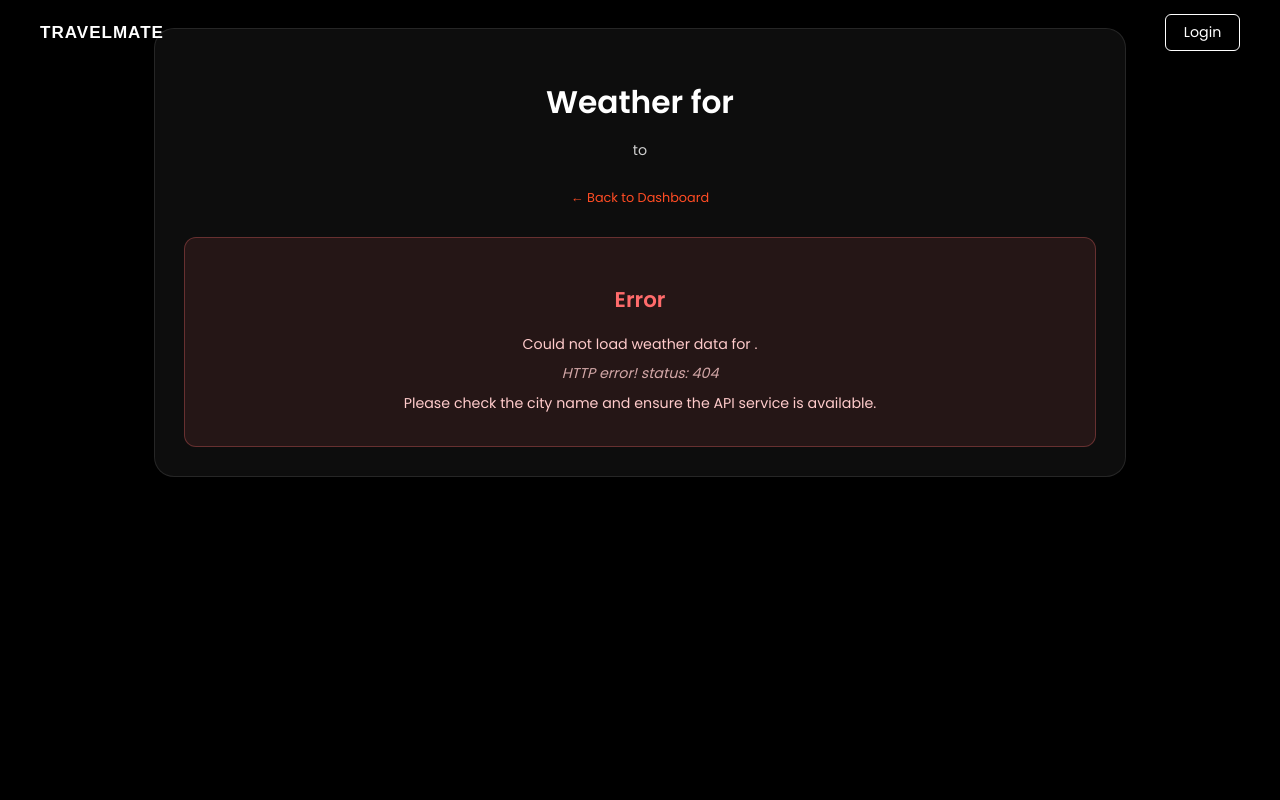
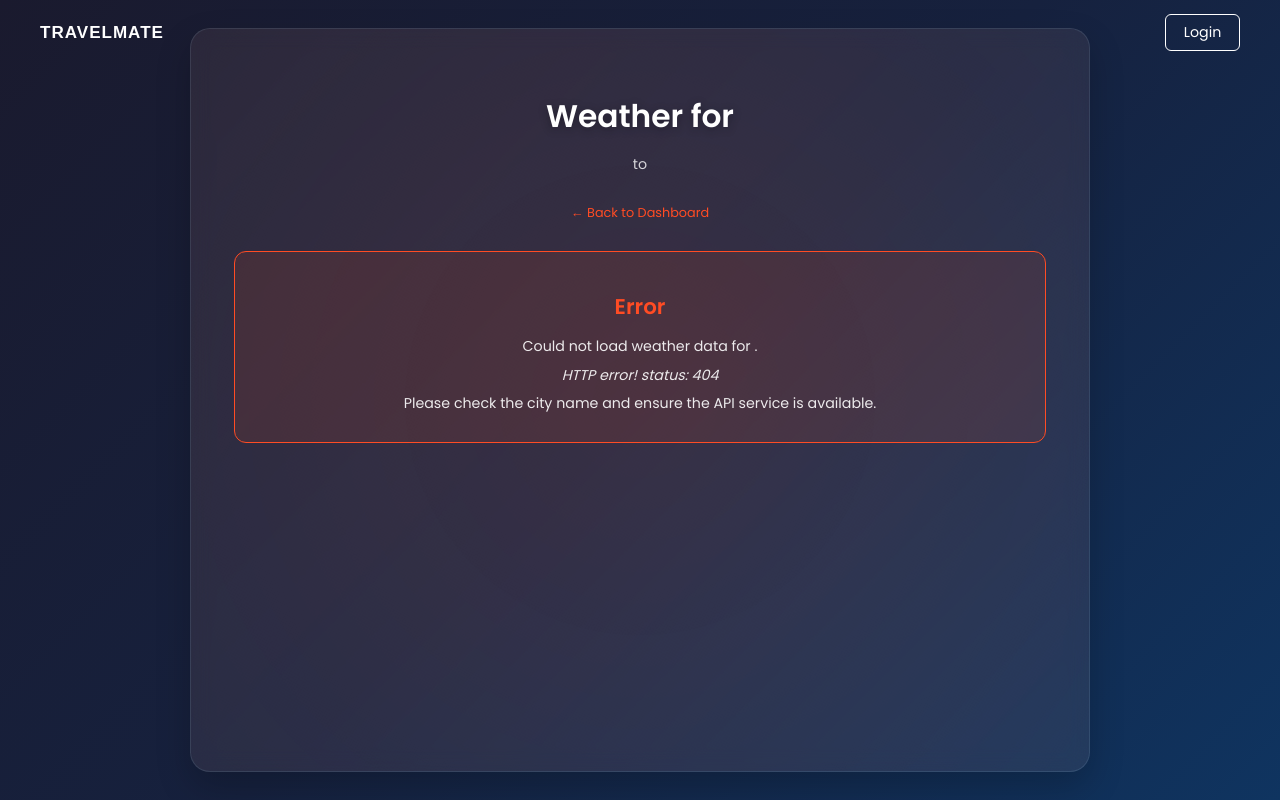
Before and after one commit to donaldheddesheimer/TravelMate, a Django app: template templates/weather/forecast.html in a window 1280 px wide. Run offline with Django 4.2, Linux system fonts and the light colour scheme; the template is opened without the code that fills it, so the values that code supplies are empty.

Commit message:
weather ui

```diff
--- a/templates/weather/forecast.html
+++ b/templates/weather/forecast.html
@@ -4,9 +4,9 @@
 {% block title %}{{ trip.destination }} Weather - TravelMate{% endblock %}
 
 {% block content %}
-<div class="weather-wrapper">
-  <div class="weather-container">
-    <div class="weather-header">
+<div class="packing-wrapper">
+  <div class="packing-container">
+    <div class="packing-header">
       <h1>Weather for {{ trip.destination }}</h1>
       <p>{{ trip.date_leaving|date:"M d, Y" }} to {{ trip.date_returning|date:"M d, Y" }}</p>
       <a href="{% url 'trips:dashboard' trip.id %}" class="back-link">
@@ -33,7 +33,6 @@ document.addEventListener('DOMContentLoaded', function() {
     const endDate = "{{ trip.date_returning|date:'Y-m-d' }}";   // Format YYYY-MM-DD
 
     // Construct the API URL using the parameters expected by get_weather_view
-    // Ensure this path matches your urls.py for the get_weather_view
     const apiUrl = `/weather/api/weather/?city=${encodeURIComponent(city)}&start_date=${encodeURIComponent(startDate)}&end_date=${encodeURIComponent(endDate)}`;
 
     console.log("Fetching weather from:", apiUrl);
@@ -41,12 +40,10 @@ document.addEventListener('DOMContentLoaded', function() {
     fetch(apiUrl)
         .then(response => {
             if (!response.ok) {
-                 // Try to get error message from JSON response body
                 return response.json().then(errData => {
                     throw new Error(errData.error || `HTTP error! status: ${response.status}`);
                 }).catch(() => {
-                    // If response is not JSON or parsing fails, throw generic error
-                     throw new Error(`HTTP error! status: ${response.status}`);
+                    throw new Error(`HTTP error! status: ${response.status}`);
                 });
             }
             return response.json();
@@ -75,17 +72,16 @@ document.addEventListener('DOMContentLoaded', function() {
 
                 if (!dailyForecast[dateKey]) {
                     dailyForecast[dateKey] = {
-                        // Display date in local, more readable format
                         displayDate: new Date(item.dt * 1000).toLocaleDateString('en-US', {
                             weekday: 'short',
                             month: 'short',
                             day: 'numeric'
                         }),
                         items: [],
-                        maxTemp: -Infinity, // Initialize for finding max
-                        minTemp: Infinity,  // Initialize for finding min
-                        icons: new Set(), // Use a Set to store unique icons for the day
-                        descriptions: new Set() // Use a Set for unique descriptions
+                        maxTemp: -Infinity,
+                        minTemp: Infinity,
+                        icons: new Set(),
+                        descriptions: new Set()
                     };
                 }
                 dailyForecast[dateKey].items.push(item);
@@ -100,16 +96,15 @@ document.addEventListener('DOMContentLoaded', function() {
                 <div class="current-weather">
                     <h2>${weatherData.city.name}</h2>
                     <p>Trip Duration: ${weatherData.trip_duration} days</p>
-                     <p>Forecast for ${Object.keys(dailyForecast).length} day(s)</p>
+                    <p>Forecast for ${Object.keys(dailyForecast).length} day(s)</p>
                 </div>
                 <div class="forecast-header">
                     <h3>Daily Forecast</h3>
                 </div>
                 <div class="daily-forecast">
                     ${Object.values(dailyForecast).map(day => {
-                        // Pick a representative icon (e.g., the first one)
-                        const representativeIcon = day.icons.values().next().value || '01d'; // Default if empty
-                        const representativeDesc = [...day.descriptions].join(', '); // Combine descriptions
+                        const representativeIcon = day.icons.values().next().value || '01d';
+                        const representativeDesc = [...day.descriptions].join(', ');
 
                         return `
                         <div class="forecast-day">
@@ -151,34 +146,53 @@ document.addEventListener('DOMContentLoaded', function() {
 </script>
 
 <style>
-/* General styles */
-.weather-wrapper {
-    max-width: 1000px;
-    margin: 2rem auto;
-    padding: 0 1rem;
-    color: white; /* Default text color */
+.packing-wrapper {
+    display: flex;
+    justify-content: center;
+    min-height: 100vh;
+    background: linear-gradient(135deg, #1a1a2e 0%, #16213e 50%, #0f3460 100%);
+    padding: 2rem;
 }
 
-.weather-container {
+.packing-container {
+    width: 100%;
+    max-width: 900px;
     background: rgba(255, 255, 255, 0.05);
     backdrop-filter: blur(10px);
     border-radius: 20px;
-    padding: 2rem;
+    padding: 3rem;
     box-shadow: 0 15px 35px rgba(0, 0, 0, 0.2);
     border: 1px solid rgba(255, 255, 255, 0.1);
+    color: white;
+    position: relative;
+    overflow: hidden;
 }
 
-.weather-header {
+.packing-container::before {
+    content: '';
+    position: absolute;
+    top: -50%;
+    left: -50%;
+    width: 200%;
+    height: 200%;
+    background: radial-gradient(circle, rgba(255,76,36,0.1) 0%, transparent 70%);
+    animation: rotate 20s linear infinite;
+    z-index: -1;
+}
+
+.packing-header {
     text-align: center;
     margin-bottom: 2rem;
 }
 
-.weather-header h1 {
+.packing-header h1 {
     font-size: 2.2rem;
     margin-bottom: 0.5rem;
+    font-weight: 700;
+    text-shadow: 0 2px 10px rgba(0, 0, 0, 0.3);
 }
 
-.weather-header p {
+.packing-header p {
     color: rgba(255, 255, 255, 0.8);
 }
 
@@ -191,10 +205,13 @@ document.addEventListener('DOMContentLoaded', function() {
 }
 
 .back-link:hover {
-    color: #ff5e41; /* Slightly different hover color */
+    color: #ff5e41;
 }
 
-/* Current Weather / Summary Box */
+.weather-content {
+    margin-top: 2rem;
+}
+
 .current-weather {
     background: rgba(255, 255, 255, 0.08);
     padding: 1.5rem 2rem;
@@ -214,7 +231,6 @@ document.addEventListener('DOMContentLoaded', function() {
     color: rgba(255, 255, 255, 0.9);
 }
 
-/* Forecast Header */
 .forecast-header {
     margin: 2rem 0 1rem 0;
     padding-bottom: 0.5rem;
@@ -226,206 +242,133 @@ document.addEventListener('DOMContentLoaded', function() {
     font-weight: 600;
 }
 
-/* Daily Forecast Grid */
 .daily-forecast {
     display: grid;
     gap: 1.5rem;
-    /* Adjust columns: more space, fewer columns on smaller screens */
     grid-template-columns: repeat(auto-fill, minmax(180px, 1fr));
 }
 
-/* Individual Forecast Day Card */
 .forecast-day {
     background: rgba(255, 255, 255, 0.05);
     padding: 1.2rem;
     border-radius: 8px;
-    text-align: center;
-    transition: background 0.3s ease;
-    border: 1px solid rgba(255, 255, 255, 0.1);
-    display: flex;
-    flex-direction: column;
+    transition: transform 0.3s ease, background 0.3s ease;
 }
 
 .forecast-day:hover {
+    transform: translateY(-2px);
     background: rgba(255, 255, 255, 0.1);
 }
 
 .forecast-date {
     font-weight: 600;
     margin-bottom: 0.5rem;
-    font-size: 1rem;
-}
-
-.forecast-day img {
-    width: 60px; /* Slightly larger icon */
-    height: 60px;
-    margin: 0.5rem auto;
-    filter: drop-shadow(0 2px 4px rgba(0,0,0,0.3));
+    color: var(--color-primary);
 }
 
 .forecast-temp {
+    font-size: 1.2rem;
+    font-weight: 500;
     margin: 0.5rem 0;
-    font-size: 1.1rem;
-    font-weight: 500;
 }
 
 .forecast-desc {
-    font-size: 0.85rem;
-    color: rgba(255, 255, 255, 0.7);
-    text-transform: capitalize;
-    margin-bottom: 1rem;
-    min-height: 2.5em; /* Allow space for multiple descriptions */
+    color: rgba(255, 255, 255, 0.8);
+    font-size: 0.9rem;
+    margin: 0.5rem 0;
 }
 
-/* Hourly Forecast Details */
 .hourly-details {
-    margin-top: auto; /* Push details/summary to the bottom */
+    margin-top: 1rem;
 }
 
 .hourly-details summary {
     cursor: pointer;
+    color: var(--color-primary);
     font-weight: 500;
-    color: var(--color-primary);
-    padding: 0.3rem 0;
+    padding: 0.5rem;
     border-radius: 4px;
-    transition: background 0.2s;
-    display: inline-block; /* Allow centering */
+    transition: background 0.3s ease;
 }
 
 .hourly-details summary:hover {
-    text-decoration: underline;
+    background: rgba(255, 76, 36, 0.1);
 }
 
 .hourly-forecast {
-    display: flex;
-    gap: 1rem; /* Increased gap */
-    margin-top: 0.8rem;
-    overflow-x: auto; /* Enable horizontal scroll */
-    padding: 0.5rem 0.2rem 0.8rem 0.2rem; /* Add padding for scrollbar */
-    /* Custom scrollbar styles (optional) */
-    scrollbar-width: thin;
-    scrollbar-color: rgba(255, 255, 255, 0.2) transparent;
-}
-/* Webkit scrollbar styles */
-.hourly-forecast::-webkit-scrollbar {
-  height: 6px;
-}
-.hourly-forecast::-webkit-scrollbar-track {
-  background: transparent;
-}
-.hourly-forecast::-webkit-scrollbar-thumb {
-  background-color: rgba(255, 255, 255, 0.2);
-  border-radius: 3px;
-}
-
-
-.hourly-item {
-    display: flex;
-    flex-direction: column;
-    align-items: center;
-    min-width: 65px; /* Wider items */
-    font-size: 0.8rem;
-    text-align: center;
-    background: rgba(0, 0, 0, 0.1); /* Slight background for items */
+    display: grid;
+    gap: 0.5rem;
+    margin-top: 1rem;
     padding: 0.5rem;
+    background: rgba(255, 255, 255, 0.05);
     border-radius: 6px;
 }
 
-.hourly-item p {
-    margin: 0.1rem 0;
+.hourly-item {
+    display: grid;
+    grid-template-columns: 1fr 1fr 1fr;
+    align-items: center;
+    gap: 0.5rem;
+    padding: 0.5rem;
+    background: rgba(255, 255, 255, 0.03);
+    border-radius: 4px;
 }
 
-.hourly-item img {
-    width: 35px; /* Slightly larger hourly icon */
-    height: 35px;
-    margin: 0.2rem auto;
+.weather-error {
+    background: rgba(255, 76, 36, 0.1);
+    padding: 1.5rem;
+    border-radius: 12px;
+    border: 1px solid var(--color-primary);
+    text-align: center;
 }
 
-/* Loading Spinner */
+.weather-error h2 {
+    color: var(--color-primary);
+    margin-bottom: 1rem;
+}
+
+.weather-error p {
+    margin: 0.5rem 0;
+    color: rgba(255, 255, 255, 0.9);
+}
+
 .loading-spinner {
     display: flex;
     flex-direction: column;
     align-items: center;
-    justify-content: center;
-    padding: 3rem;
-    min-height: 200px;
+    gap: 1rem;
+    padding: 2rem;
 }
 
 .spinner {
     width: 40px;
     height: 40px;
-    border: 4px solid rgba(255, 255, 255, 0.2); /* Adjusted border */
+    border: 4px solid rgba(255, 255, 255, 0.1);
+    border-top-color: var(--color-primary);
     border-radius: 50%;
-    border-top-color: var(--color-primary);
-    animation: spin 1s ease-in-out infinite;
-    margin-bottom: 1rem;
+    animation: spin 1s linear infinite;
 }
-
-.loading-spinner p {
-    font-size: 1rem;
-    color: rgba(255, 255, 255, 0.8);
-}
-
-/* Error Message Styling */
-.weather-error {
-    display: flex;
-    flex-direction: column;
-    align-items: center;
-    justify-content: center;
-    padding: 2rem;
-    text-align: center;
-    background: rgba(255, 107, 107, 0.1); /* Light red background */
-    border: 1px solid rgba(255, 107, 107, 0.3); /* Light red border */
-    border-radius: 12px;
-    color: #ffcbcb; /* Lighter red text */
-}
-
-.weather-error h2 {
-    color: #ff6b6b; /* Stronger red for title */
-    margin-bottom: 1rem;
-}
-.weather-error p {
-    margin: 0.3rem 0;
-}
-.weather-error i {
-    color: rgba(255, 204, 204, 0.8); /* Softer color for error message detail */
-}
-
 
 @keyframes spin {
     to { transform: rotate(360deg); }
 }
 
-/* Responsive Adjustments */
-@media (max-width: 768px) {
-    .daily-forecast {
-        grid-template-columns: repeat(auto-fill, minmax(160px, 1fr));
-        gap: 1rem;
-    }
-    .weather-container {
-        padding: 1.5rem;
-    }
+@keyframes rotate {
+    from { transform: rotate(0deg); }
+    to { transform: rotate(360deg); }
 }
 
-@media (max-width: 480px) {
+@media (max-width: 768px) {
+    .packing-container {
+        padding: 2rem;
+    }
+
     .daily-forecast {
-        /* Stack days vertically on very small screens */
         grid-template-columns: 1fr;
     }
-     .weather-header h1 {
-        font-size: 1.8rem;
-    }
-    .current-weather {
-        padding: 1rem 1.5rem;
-    }
-    .current-weather h2 {
-        font-size: 1.5rem;
-    }
-    .forecast-day {
-        padding: 1rem;
-    }
+
     .hourly-item {
-        min-width: 60px;
+        grid-template-columns: 1fr 1fr 1fr;
     }
 }
 </style>
```
